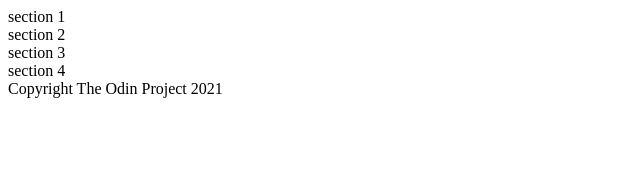
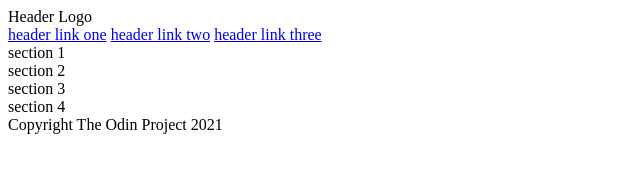
Before and after one commit to hankeyjm/odin-landing-page, a plain HTML site: page index.html in a window 1280 px wide. Shown: the whole page, without its empty margins (0-640 px from the left). Drawn offline with Linux system fonts and the light colour scheme.

Commit message:
Done for tonight

```diff
--- a/index.html
+++ b/index.html
@@ -5,20 +5,30 @@
     <meta http-equiv="X-UA-Compatible" content="IE=edge">
     <meta name="viewport" content="width=device-width, initial-scale=1.0">
     <title>Document</title>
+    <link rel="stylesheet" href="./styles.css">
 </head>
 <body>
-    <div class="container">
         <div class="header">
-            <!-- Left Alight Logo Text, 3 header links-->
+            <!-- Left Aligned Logo Text, 3 header links-->
+            <div>Header Logo</div>
+                <div><a href="nowhere">header link one</a>
+                <a href="nowhere">header link two</a>
+                <a href="nowhere">header link three</a></div>
         </div>
+        <!-- 4 main content sections-->
         <div class="content">
-            <!-- 4 main content sections-->
+            <!-- 2 sub contents -->
             <div>section 1</div>
+
+            <!-- 4 sub contents -->
             <div>section 2</div>
+
+            <!-- No sub contents? Just a quote box-->
             <div>section 3</div>
+
+            <!-- 1 sub content -->
             <div>section 4</div>
         </div>
         <div class="footer">Copyright The Odin Project 2021</div>
-    </div>
 </body>
 </html>
```
